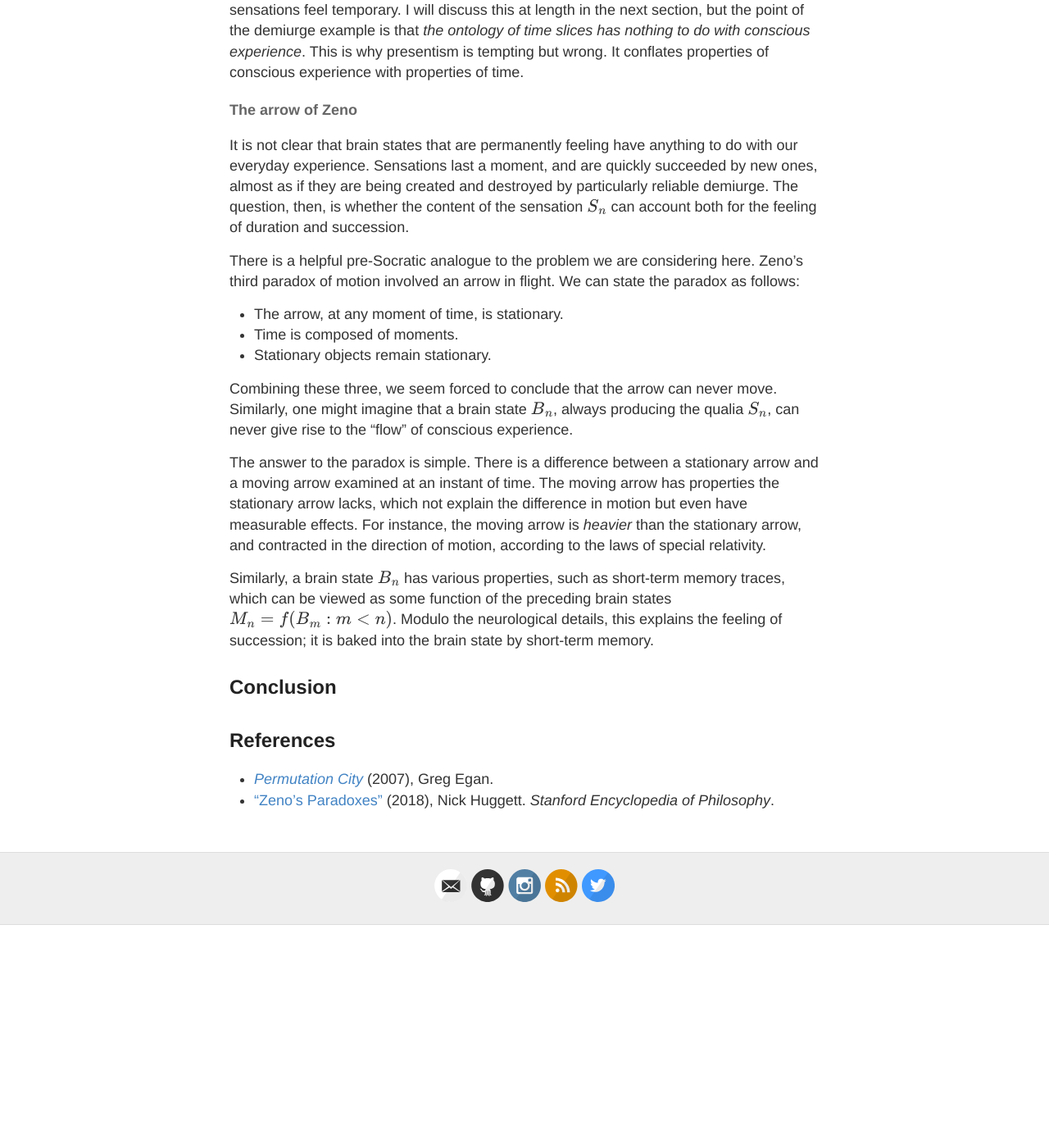
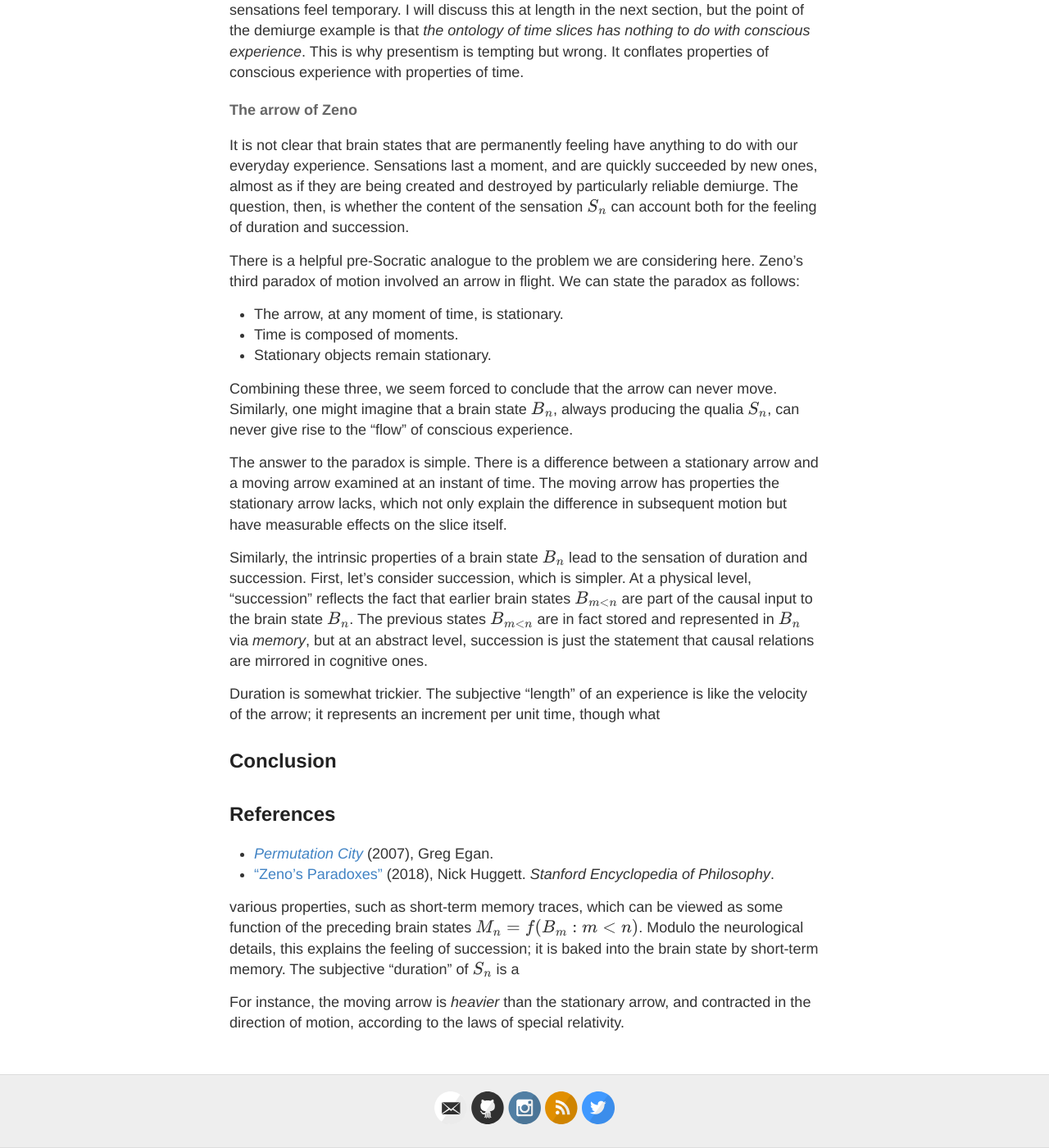
Before and after one commit to hapax/hapax.github.io, a Jekyll site: the page built from assets/psychology-time.md, in a window 1280 px wide and 1400 px high, scrolled down 4516 px. Shown: the whole window at 82% size. Built offline with Jekyll 4.4.1, drawn with Linux system fonts in a browser that asks for light colours; our own code applies the rules of GitHub Pages for plain Markdown files; formulas are drawn with MathJax 3; a script that is not in the unit is left out; before the commit the page ends 5644 px from its top, so only the background shows below that.

Commit message:
Update psychology-time.md

```diff
--- a/assets/psychology-time.md
+++ b/assets/psychology-time.md
@@ -304,16 +304,22 @@ The answer to the paradox is simple.
 There is a difference between a stationary arrow and a moving arrow
 examined at an instant of time.
 The moving arrow has properties the stationary arrow lacks, which not
-explain the difference in motion but even have measurable effects.
-For instance, the moving arrow is *heavier* than the stationary arrow,
-and contracted in the direction of motion, according to the laws of
-special relativity.
+only explain the difference in subsequent motion but have measurable
+effects on the slice itself.
 
-Similarly, a brain state $B_n$ has various properties, such as
-short-term memory traces, which can be viewed as some function of the
-preceding brain states $M_n = f(\{B_m: m<n\})$.
-Modulo the neurological details, this explains the feeling of
-succession; it is baked into the brain state by short-term memory.
+Similarly, the intrinsic properties of a brain state $B_n$ lead to the
+sensation of duration and succession.
+First, let's consider succession, which is simpler.
+At a physical level, "succession" reflects the fact that earlier
+brain states $B_{m<n}$ are part of the causal input to the brain state $B_n$.
+The previous states $B_{m<n}$ are in fact stored and represented in
+$B_n$ via *memory*, but at an abstract level, succession is just the
+statement that causal relations are mirrored in cognitive ones.
+
+Duration is somewhat trickier.
+The subjective "length" of an experience is like the
+velocity of the arrow; it represents an increment per unit time,
+though what
 
 ## Conclusion
 
@@ -323,3 +329,15 @@ succession; it is baked into the brain state by short-term memory.
   (2007), Greg Egan.
 - ["Zeno’s Paradoxes"](https://plato.stanford.edu/entries/paradox-zeno/#Arr)
   (2018), Nick Huggett. *Stanford Encyclopedia of Philosophy*.
+
+
+various properties, such as
+short-term memory traces, which can be viewed as some function of the
+preceding brain states $M_n = f(\{B_m: m<n\})$.
+Modulo the neurological details, this explains the feeling of
+succession; it is baked into the brain state by short-term memory.
+The subjective "duration" of $S_n$ is a
+
+For instance, the moving arrow is *heavier* than the stationary arrow,
+and contracted in the direction of motion, according to the laws of
+special relativity.
```
